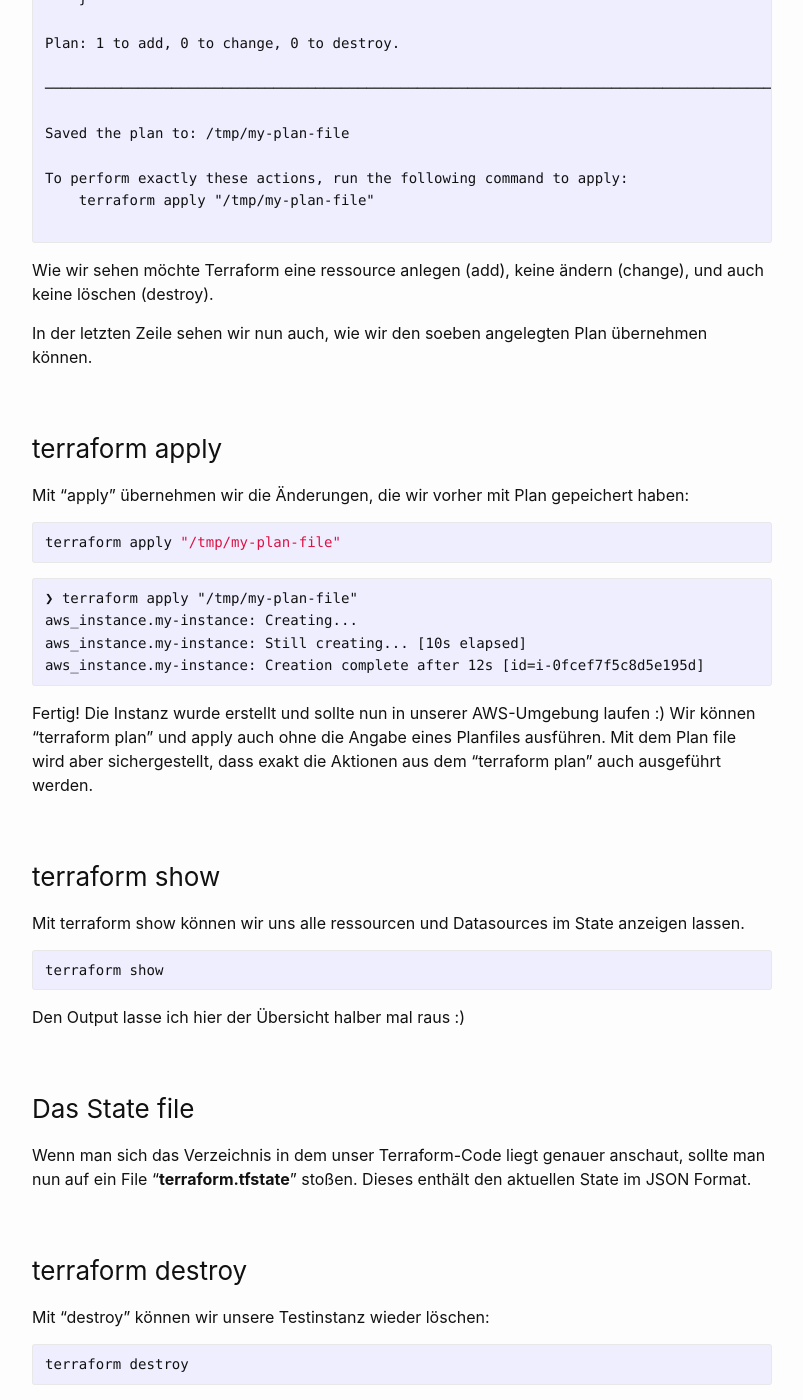
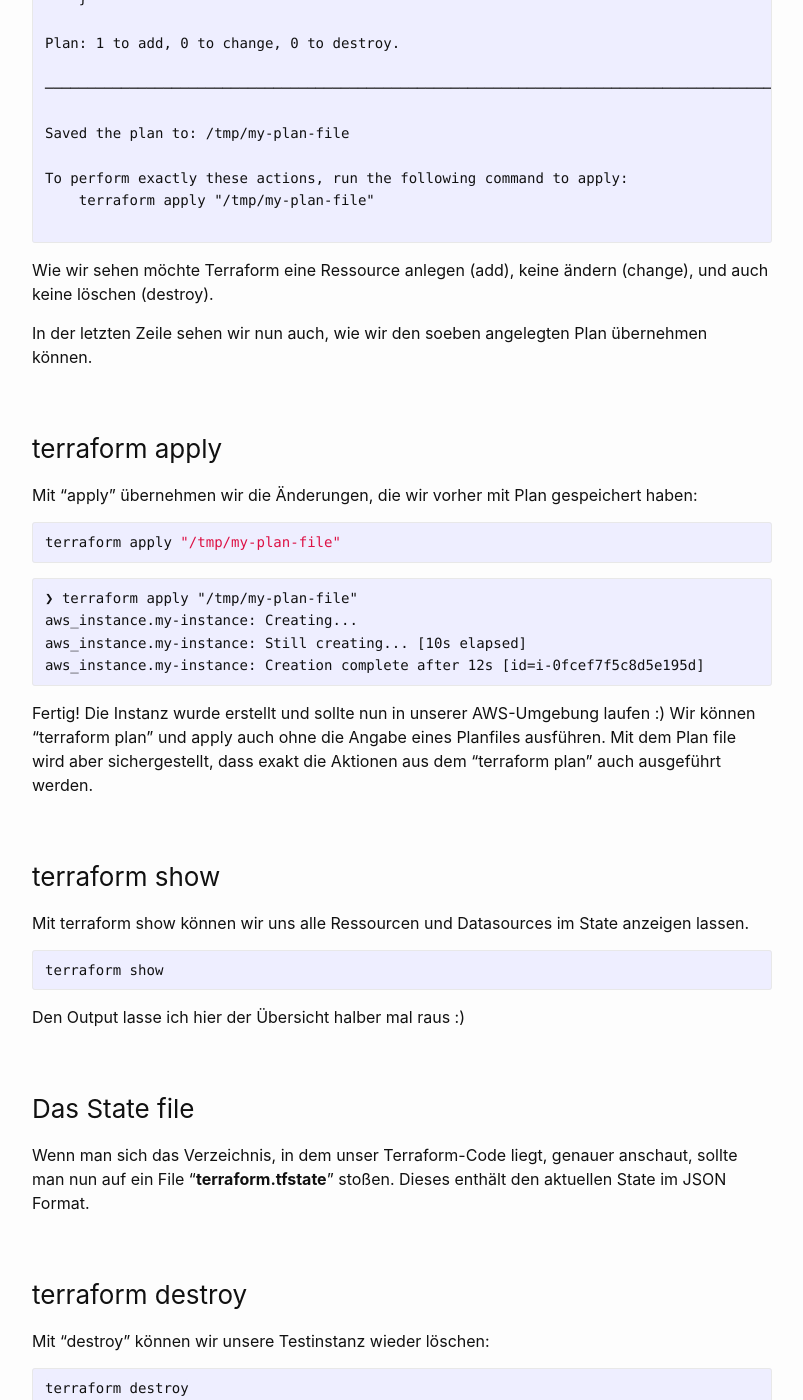
Before and after one commit to dermow/staging.der-mow.de, a Jekyll site: the page built from _posts/2022-10-13-terraform-02.markdown, in a window 1280 px wide and 1400 px high, scrolled down 5944 px. Shown: the whole window, without its empty margins (238-1041 px from the left). Built offline with Jekyll 4.4.1, drawn with Linux system fonts in a browser that asks for light colours; comment, search, counter and statistics services are not loaded; some of the changed text lies outside the part shown.

Commit message:
Update 2022-10-13-terraform-02.markdown

````diff
--- a/_posts/2022-10-13-terraform-02.markdown
+++ b/_posts/2022-10-13-terraform-02.markdown
@@ -21,13 +21,13 @@ echo "deb [signed-by=/usr/share/keyrings/hashicorp-archive-keyring.gpg] https://
 sudo apt update && sudo apt install terraform
 ```
 
-Das ganze für weitere Paket-Manger findet ihr hier:
+Das Ganze für weitere Paket-Manger findet ihr hier:
 
 [https://www.terraform.io/downloads](https://www.terraform.io/downloads)
 
 <!-- excerpt-end -->
 
-Nachdem das erledigt ist, könnt ihr testen ob terraform installiert wurde:
+Nachdem das erledigt ist, könnt ihr testen, ob Terraform installiert wurde:
 
 ```bash
 terraform --version
@@ -79,7 +79,7 @@ resource "aws_instance" "my-instance" {
 ```
 
 #### terraform init
-Mit "init" initialisieren wir unser Terraform-Projekt. Dies müssen wir immer beim ersten mal tun, sowie immer, wenn wir änderungen an der Backend-Konfiguration vornehmen.
+Mit "init" initialisieren wir unser Terraform-Projekt. Dies müssen wir immer beim ersten Mal tun, sowie immer, wenn wir Änderungen an der Backend-Konfiguration vornehmen.
 
 ```bash
 terraform init
@@ -112,7 +112,7 @@ rerun this command to reinitialize your working directory. If you forget, other
 commands will detect it and remind you to do so if necessary.
 ```
 ### terraform validate
-Bevor wir loslegen, können wir unseren Terraform Code auf Syntaxfehler prüfen:
+Bevor wir loslegen, können wir unseren Terraform-Code auf Syntaxfehler prüfen:
 ```bash
 ❯ terraform validate
 Success! The configuration is valid.
@@ -266,12 +266,12 @@ To perform exactly these actions, run the following command to apply:
 
 ```
 
-Wie wir sehen möchte Terraform eine ressource anlegen (add), keine ändern (change), und auch keine löschen (destroy).
+Wie wir sehen möchte Terraform eine Ressource anlegen (add), keine ändern (change), und auch keine löschen (destroy).
 
 In der letzten Zeile sehen wir nun auch, wie wir den soeben angelegten Plan übernehmen können.
 
 ### terraform apply
-Mit "apply" übernehmen wir die Änderungen, die wir vorher mit Plan gepeichert haben:
+Mit "apply" übernehmen wir die Änderungen, die wir vorher mit Plan gespeichert haben:
 ```bash
 terraform apply "/tmp/my-plan-file"
 ```
@@ -285,7 +285,7 @@ aws_instance.my-instance: Creation complete after 12s [id=i-0fcef7f5c8d5e195d]
 Fertig! Die Instanz wurde erstellt und sollte nun in unserer AWS-Umgebung laufen :) Wir können "terraform plan" und apply auch ohne die Angabe eines Planfiles ausführen. Mit dem Plan file wird aber sichergestellt, dass exakt die Aktionen aus dem "terraform plan" auch ausgeführt werden.
 
 ### terraform show
-Mit terraform show können wir uns alle ressourcen und Datasources im State anzeigen lassen.
+Mit terraform show können wir uns alle Ressourcen und Datasources im State anzeigen lassen.
 
 ```bash
 terraform show
@@ -294,7 +294,7 @@ terraform show
 Den Output lasse ich hier der Übersicht halber mal raus :)
 
 ### Das State file
-Wenn man sich das Verzeichnis in dem unser Terraform-Code liegt genauer anschaut, sollte man nun auf ein File "**terraform.tfstate**" stoßen. Dieses enthält den aktuellen State im JSON Format.
+Wenn man sich das Verzeichnis, in dem unser Terraform-Code liegt, genauer anschaut, sollte man nun auf ein File "**terraform.tfstate**" stoßen. Dieses enthält den aktuellen State im JSON Format.
 
 ### terraform destroy
 Mit "destroy" können wir unsere Testinstanz wieder löschen:
@@ -403,7 +403,7 @@ Do you really want to destroy all resources?
   Enter a value:
 
 ```
-Wenn wir das nun mit "yes" bestätigen, werden ALLE Ressourcen die im State enthalten sind gelöscht. In unserem Fall ist das nur die
+Wenn wir das nun mit "yes" bestätigen, werden ALLE Ressourcen, die im State enthalten sind gelöscht. In unserem Fall ist das nur die
 eine EC2-Instanz.
 
 ```
````
Also changed, not shown: other parts of _posts/2022-10-13-terraform-02.markdown (+1 -1 lines).
